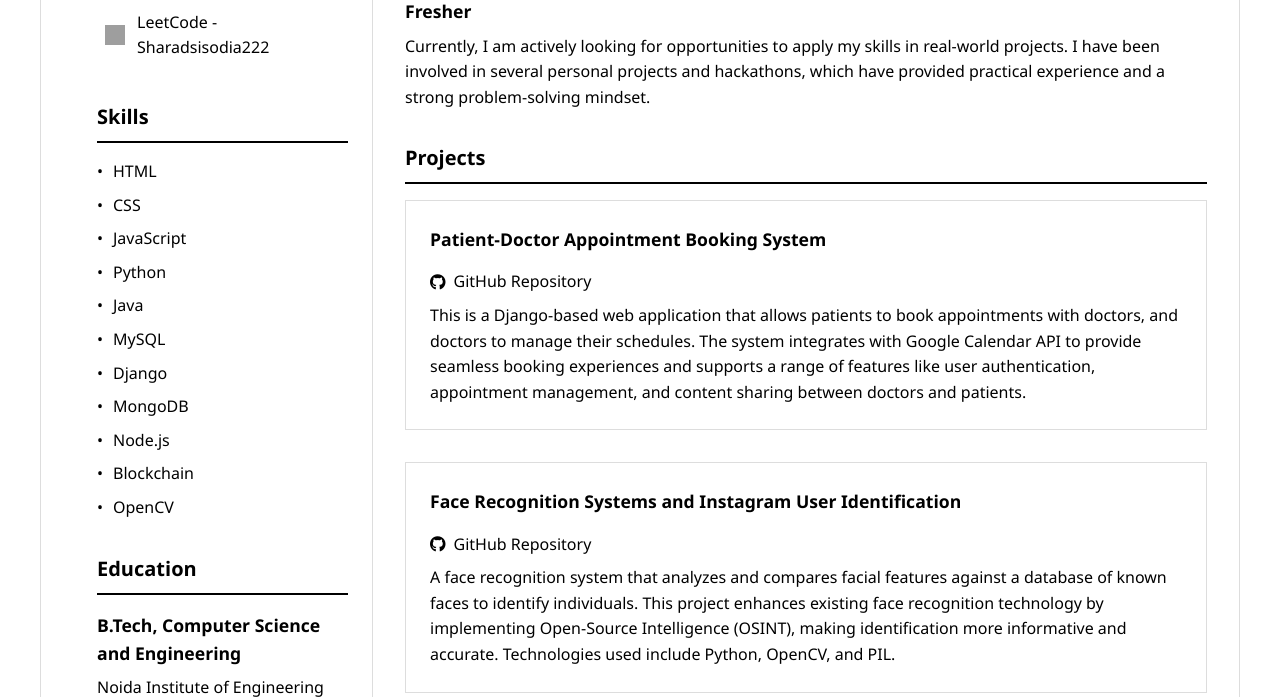
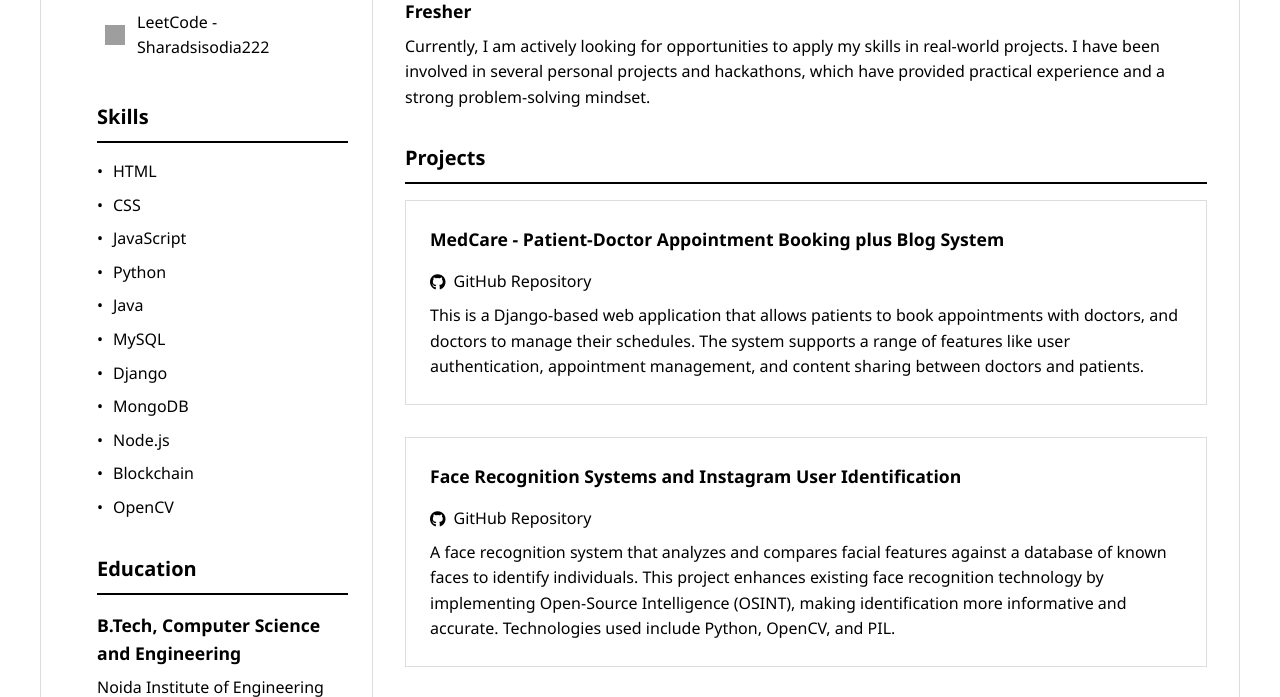
Before and after one commit to Sharadsisodia/Portfoili, a Django app: page /resume/ in a window 1280 px wide. Shown: the part 488-1185 px from the top of the page. Run offline with Django 5.2, Linux system fonts and the light colour scheme; grey boxes are pictures that could not be loaded.

Commit message:
templates

```diff
--- a/templates/resume.html
+++ b/templates/resume.html
@@ -275,11 +275,11 @@ h3 {
                 <section class="projects-section">
                     <h2>Projects</h2>
                     <div class="project-item">
-                        <h3>Patient-Doctor Appointment Booking System</h3>
-                        <a href="https://github.com/Sharadsisodia/Hospital-Log.git" target="_blank" class="project-link">
+                        <h3>MedCare - Patient-Doctor Appointment Booking plus Blog System</h3>
+                        <a href="https://github.com/Sharadsisodia/MediCare" target="_blank" class="project-link">
                             <i class="fab fa-github"></i> GitHub Repository
                         </a>
-                        <p>This is a Django-based web application that allows patients to book appointments with doctors, and doctors to manage their schedules. The system integrates with Google Calendar API to provide seamless booking experiences and supports a range of features like user authentication, appointment management, and content sharing between doctors and patients.</p>
+                        <p>This is a Django-based web application that allows patients to book appointments with doctors, and doctors to manage their schedules. The system supports a range of features like user authentication, appointment management, and content sharing between doctors and patients.</p>
                     </div>
 
                     <div class="project-item">
```
Also changed, not shown: templates/portfolio.html (+6 -6 lines).
